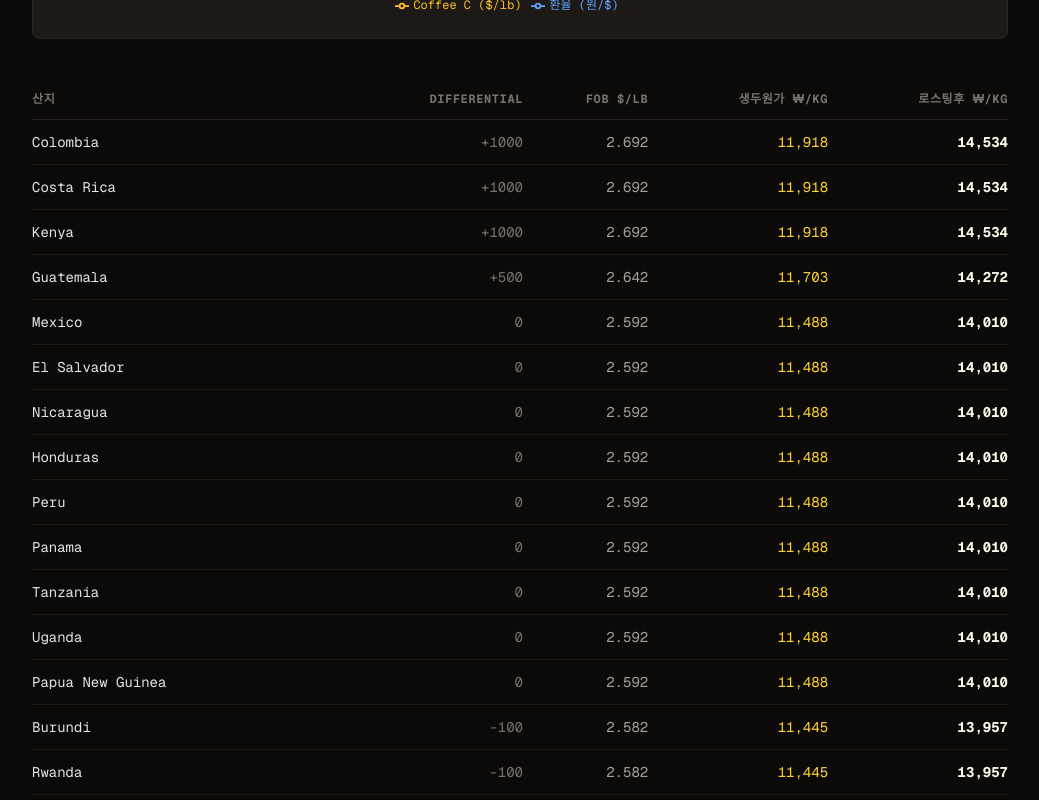
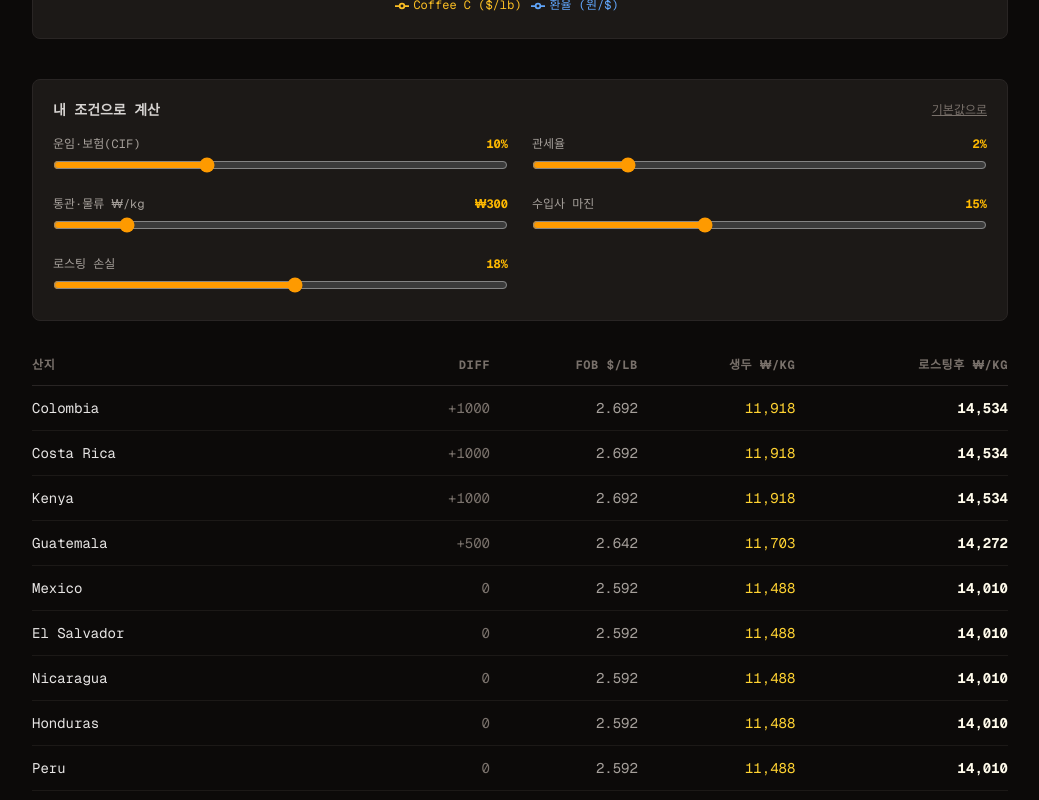
Before and after one commit to kyh30628-del/coffee_lab, a Next.js app in the folder web/: page /cost in a window 1280 px wide. Shown: the part 800-1600 px from the top of the page, without its empty margins (120-1159 px from the left). Built offline with nearby package versions, Linux system fonts and the light colour scheme.

Commit message:
feat: B2B 내 조건 입력 - 가정값 슬라이더로 원가 즉시 재계산

```diff
--- /dev/null
+++ b/web/app/cost/CostCalculator.tsx
@@ -0,0 +1,89 @@
+"use client";
+
+import { useState } from "react";
+
+type Origin = { origin: string; point_diff: number; note: string };
+type Assumptions = {
+  cif_rate: number; tariff_rate: number;
+  logistics_krw_per_kg: number; importer_margin_rate: number; roast_loss_rate: number;
+};
+
+const won = (n: number) => Math.round(n).toLocaleString("ko-KR");
+
+function computeRow(cc: number, fx: number, lbToKg: number, pdiff: number, a: Assumptions) {
+  const fobUsdLb = cc + pdiff / 10000;
+  const fobKrwKg = fobUsdLb * lbToKg * fx;
+  const cif = fobKrwKg * (1 + a.cif_rate);
+  const afterTariff = cif * (1 + a.tariff_rate);
+  const afterLogi = afterTariff + a.logistics_krw_per_kg;
+  const green = afterLogi * (1 + a.importer_margin_rate);
+  const roasted = green / (1 - a.roast_loss_rate);
+  return { fobUsdLb, green, roasted };
+}
+
+const FIELDS: { key: keyof Assumptions; label: string; min: number; max: number; step: number; pct?: boolean }[] = [
+  { key: "cif_rate", label: "운임·보험(CIF)", min: 0, max: 0.3, step: 0.01, pct: true },
+  { key: "tariff_rate", label: "관세율", min: 0, max: 0.1, step: 0.005, pct: true },
+  { key: "logistics_krw_per_kg", label: "통관·물류 ₩/kg", min: 0, max: 2000, step: 50 },
+  { key: "importer_margin_rate", label: "수입사 마진", min: 0, max: 0.4, step: 0.01, pct: true },
+  { key: "roast_loss_rate", label: "로스팅 손실", min: 0.1, max: 0.25, step: 0.01, pct: true },
+];
+
+export default function CostCalculator({
+  cc, fx, lbToKg, origins, defaults,
+}: { cc: number; fx: number; lbToKg: number; origins: Origin[]; defaults: Assumptions }) {
+  const [a, setA] = useState<Assumptions>(defaults);
+  const set = (k: keyof Assumptions, v: number) => setA({ ...a, [k]: v });
+
+  const rows = origins
+    .map((o) => ({ ...o, ...computeRow(cc, fx, lbToKg, o.point_diff, a) }))
+    .sort((x, y) => y.green - x.green);
+
+  return (
+    <div>
+      <div className="bg-stone-900 border border-stone-800 rounded-lg p-5 mb-6">
+        <div className="flex items-center justify-between mb-4">
+          <h3 className="text-stone-300 text-sm font-bold">내 조건으로 계산</h3>
+          <button onClick={() => setA(defaults)}
+            className="text-xs text-stone-500 hover:text-amber-400 underline">기본값으로</button>
+        </div>
+        <div className="grid sm:grid-cols-2 gap-x-6 gap-y-4">
+          {FIELDS.map((f) => (
+            <div key={f.key}>
+              <div className="flex justify-between text-xs mb-1">
+                <span className="text-stone-400">{f.label}</span>
+                <span className="text-amber-400 font-bold">
+                  {f.pct ? `${Math.round((a[f.key] as number) * 100)}%` : `₩${won(a[f.key] as number)}`}
+                </span>
+              </div>
+              <input type="range" min={f.min} max={f.max} step={f.step}
+                value={a[f.key]} onChange={(e) => set(f.key, parseFloat(e.target.value))}
+                className="w-full accent-amber-500" />
+            </div>
+          ))}
+        </div>
+      </div>
+
+      <table className="w-full text-sm">
+        <thead>
+          <tr className="text-stone-500 text-xs uppercase tracking-wider border-b border-stone-800">
+            <th className="text-left py-3">산지</th><th className="text-right">Diff</th>
+            <th className="text-right">FOB $/lb</th><th className="text-right">생두 ₩/kg</th>
+            <th className="text-right">로스팅후 ₩/kg</th>
+          </tr>
+        </thead>
+        <tbody>
+          {rows.map((r) => (
+            <tr key={r.origin} className="border-b border-stone-900 hover:bg-stone-900/50">
+              <td className="py-3 text-stone-200">{r.origin}</td>
+              <td className="text-right text-stone-500">{r.point_diff > 0 ? "+" + r.point_diff : r.point_diff}</td>
+              <td className="text-right text-stone-400">{r.fobUsdLb.toFixed(3)}</td>
+              <td className="text-right text-amber-300">{won(r.green)}</td>
+              <td className="text-right text-amber-50 font-bold">{won(r.roasted)}</td>
+            </tr>
+          ))}
+        </tbody>
+      </table>
+    </div>
+  );
+}
--- a/web/app/cost/page.tsx
+++ b/web/app/cost/page.tsx
@@ -1,18 +1,19 @@
 import fs from "node:fs";
 import path from "node:path";
 import PriceChart from "./PriceChart";
+import CostCalculator from "./CostCalculator";
 
-type Row = { origin: string; note: string; point_diff: number;
-  fob_usd_lb: number; green_krw_per_kg: number; roasted_krw_per_kg: number; };
+type Origin = { origin: string; point_diff: number; note: string };
 type Signal = { current: number; low: number; high: number; avg: number;
   position_pct: number; label: string; tone: string; trend: string; days: number; } | null;
 type CostData = {
   generated_at: string;
   inputs: { coffee_c_usd_lb: number; coffee_c_date: string; coffee_c_source: string;
     usd_krw: number; usd_krw_date: string; usd_krw_source: string; };
+  lb_to_kg: number;
+  origins: Origin[];
+  default_assumptions: { cif_rate: number; tariff_rate: number; logistics_krw_per_kg: number; importer_margin_rate: number; roast_loss_rate: number; };
   signal: Signal;
-  assumptions: Record<string, number>;
-  rows: Row[];
 };
 type Point = { date: string; coffee_c: number; usd_krw: number };
 
@@ -25,7 +26,6 @@ function loadTimeseries(): { points: Point[] } {
   catch { return { points: [] }; }
 }
 const won = (n: number) => n.toLocaleString("ko-KR");
-
 const TONE: Record<string, string> = {
   good: "bg-emerald-950 border-emerald-700 text-emerald-300",
   high: "bg-red-950 border-red-800 text-red-300",
@@ -41,7 +41,7 @@ export default function CostPage() {
       </main>
     );
   }
-  const { inputs, assumptions, rows, signal } = data;
+  const { inputs, signal, origins, default_assumptions, lb_to_kg } = data;
   const ts = loadTimeseries();
 
   return (
@@ -61,9 +61,7 @@ export default function CostPage() {
               </div>
               <div className="text-right text-sm">
                 <div>기간 내 위치 <span className="font-bold">{signal.position_pct}%</span> · 추세 {signal.trend}</div>
-                <div className="opacity-60 text-xs mt-0.5">
-                  최저 ${signal.low} · 평균 ${signal.avg} · 최고 ${signal.high}
-                </div>
+                <div className="opacity-60 text-xs mt-0.5">최저 ${signal.low} · 평균 ${signal.avg} · 최고 ${signal.high}</div>
               </div>
             </div>
             <div className="mt-3 h-2 bg-black/30 rounded-full overflow-hidden">
@@ -94,32 +92,13 @@ export default function CostPage() {
         </section>
 
         <section>
-          <table className="w-full text-sm">
-            <thead>
-              <tr className="text-stone-500 text-xs uppercase tracking-wider border-b border-stone-800">
-                <th className="text-left py-3">산지</th><th className="text-right">Differential</th>
-                <th className="text-right">FOB $/lb</th><th className="text-right">생두원가 ₩/kg</th>
-                <th className="text-right">로스팅후 ₩/kg</th>
-              </tr>
-            </thead>
-            <tbody>
-              {rows.map((r) => (
-                <tr key={r.origin} className="border-b border-stone-900 hover:bg-stone-900/50">
-                  <td className="py-3 text-stone-200">{r.origin}</td>
-                  <td className="text-right text-stone-500">{r.point_diff > 0 ? "+" + r.point_diff : r.point_diff}</td>
-                  <td className="text-right text-stone-400">{r.fob_usd_lb}</td>
-                  <td className="text-right text-amber-300">{won(r.green_krw_per_kg)}</td>
-                  <td className="text-right text-amber-50 font-bold">{won(r.roasted_krw_per_kg)}</td>
-                </tr>
-              ))}
-            </tbody>
-          </table>
+          <CostCalculator cc={inputs.coffee_c_usd_lb} fx={inputs.usd_krw}
+            lbToKg={lb_to_kg} origins={origins} defaults={default_assumptions} />
         </section>
 
         <footer className="mt-10 pt-6 border-t border-stone-800 text-xs text-stone-600 space-y-1">
           <p>생성: {data.generated_at}</p>
-          <p>가정값(추정): CIF {assumptions.cif_rate * 100}% · 관세 {assumptions.tariff_rate * 100}% · 물류 ₩{won(assumptions.logistics_krw_per_kg)}/kg · 수입사마진 {assumptions.importer_margin_rate * 100}% · 로스팅손실 {assumptions.roast_loss_rate * 100}%</p>
-          <p className="text-stone-700">※ 산지 differential은 ICE 계약 명세 기준 추정값. 실제 계약가와 다를 수 있음.</p>
+          <p className="text-stone-700">※ 산지 differential은 ICE 계약 명세 기준 추정값. 가정값은 직접 조정 가능. 실제 계약가와 다를 수 있음.</p>
         </footer>
       </div>
     </main>
--- a/web/public/data/cost.json
+++ b/web/public/data/cost.json
@@ -1,5 +1,5 @@
 {
-  "generated_at": "2026-06-03T18:12:51",
+  "generated_at": "2026-06-03T18:15:07",
   "inputs": {
     "coffee_c_usd_lb": 2.592,
     "coffee_c_date": "2026-06-02",
@@ -7,6 +7,111 @@
     "usd_krw": 1511.3,
     "usd_krw_date": "2026-06-02",
     "usd_krw_source": "ECOS(한국은행) 731Y001/0000001"
+  },
+  "lb_to_kg": 2.2046,
+  "origins": [
+    {
+      "origin": "Colombia",
+      "point_diff": 1000,
+      "note": "프리미엄"
+    },
+    {
+      "origin": "Costa Rica",
+      "point_diff": 1000,
+      "note": "프리미엄"
+    },
+    {
+      "origin": "Kenya",
+      "point_diff": 1000,
+      "note": "프리미엄"
+    },
+    {
+      "origin": "Guatemala",
+      "point_diff": 500,
+      "note": "프리미엄"
+    },
+    {
+      "origin": "Mexico",
+      "point_diff": 0,
+      "note": "par"
+    },
+    {
+      "origin": "El Salvador",
+      "point_diff": 0,
+      "note": "par"
+    },
+    {
+      "origin": "Nicaragua",
+      "point_diff": 0,
+      "note": "par"
+    },
+    {
+      "origin": "Honduras",
+      "point_diff": 0,
+      "note": "par"
+    },
+    {
+      "origin": "Peru",
+      "point_diff": 0,
+      "note": "par"
+    },
+    {
+      "origin": "Panama",
+      "point_diff": 0,
+      "note": "par"
+    },
+    {
+      "origin": "Tanzania",
+      "point_diff": 0,
+      "note": "par"
+    },
+    {
+      "origin": "Uganda",
+      "point_diff": 0,
+      "note": "par"
+    },
+    {
+      "origin": "Papua New Guinea",
+      "point_diff": 0,
+      "note": "par"
+    },
+    {
+      "origin": "Burundi",
+      "point_diff": -100,
+      "note": "디스카운트"
+    },
+    {
+      "origin": "Rwanda",
+      "point_diff": -100,
+      "note": "디스카운트"
+    },
+    {
+      "origin": "Venezuela",
+      "point_diff": -100,
+      "note": "디스카운트"
+    },
+    {
+      "origin": "India",
+      "point_diff": -100,
+      "note": "디스카운트"
+    },
+    {
+      "origin": "Dominican Republic",
+      "point_diff": -400,
+      "note": "디스카운트"
+    },
+    {
+      "origin": "Ecuador",
+      "point_diff": -400,
+      "note": "디스카운트"
+    }
+  ],
+  "default_assumptions": {
+    "cif_rate": 0.1,
+    "tariff_rate": 0.02,
+    "logistics_krw_per_kg": 300,
+    "importer_margin_rate": 0.15,
+    "roast_loss_rate": 0.18
   },
   "signal": {
     "current": 2.592,
```
Also changed, not shown: 1 other file (tests, documents, lock files or other folders).
